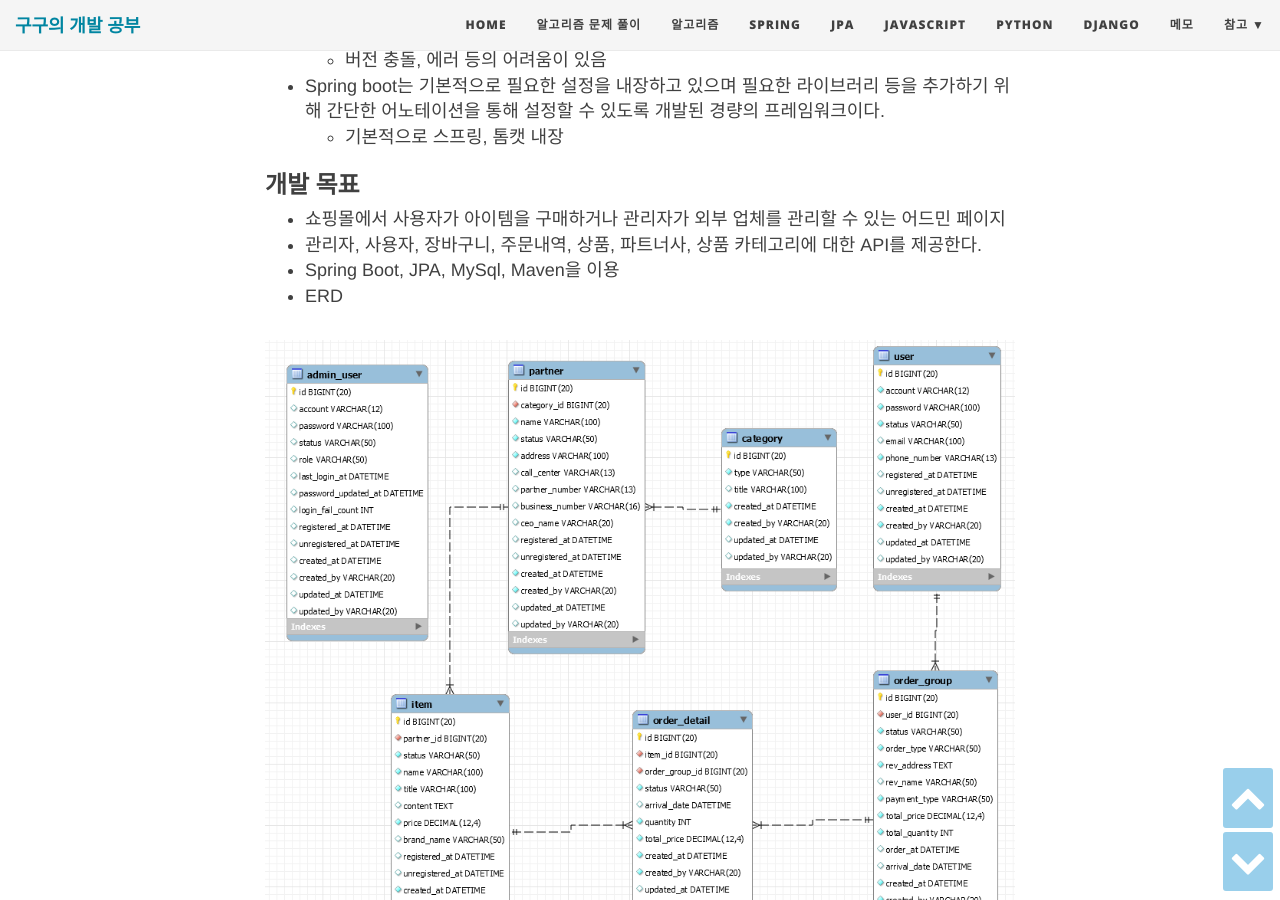
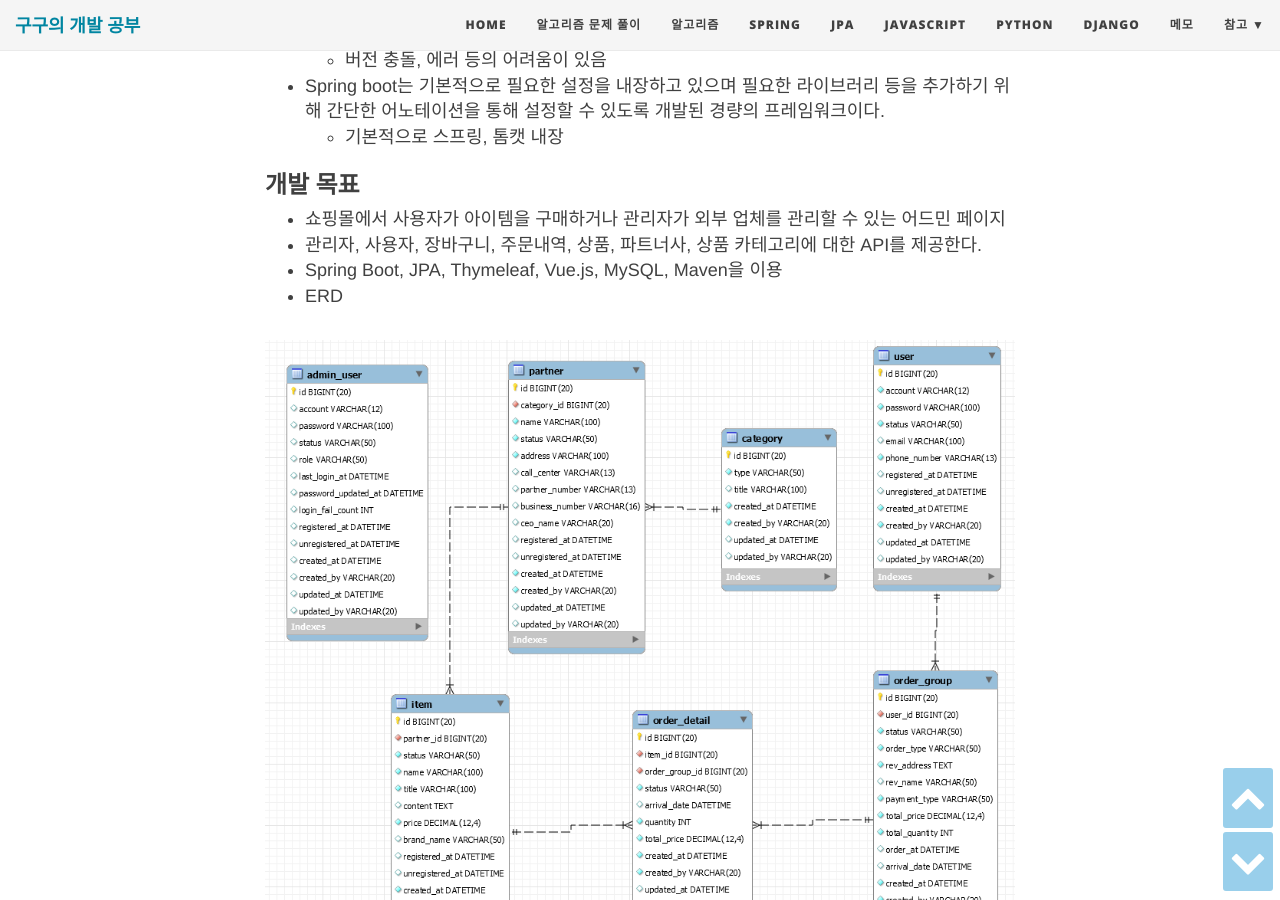
Before and after one commit to lar542/lar542.github.io, a Jekyll site: the page built from _Spring/2019-09-20-Spring1.md, in a window 1280 px wide and 900 px high, scrolled down 873 px. Built offline with Jekyll 4.4.1, drawn with Linux system fonts in a browser that asks for light colours; nearby versions of some CDN libraries; comment, search, counter and statistics services are not loaded.

Commit message:
글자 수정

```diff
--- a/_Spring/2019-09-20-Spring1.md
+++ b/_Spring/2019-09-20-Spring1.md
@@ -24,7 +24,7 @@ bigimg: /img/title_img/201909.jpg
 ### 개발 목표
 * 쇼핑몰에서 사용자가 아이템을 구매하거나 관리자가 외부 업체를 관리할 수 있는 어드민 페이지
 * 관리자, 사용자, 장바구니, 주문내역, 상품, 파트너사, 상품 카테고리에 대한 API를 제공한다.
-* Spring Boot, JPA, MySql, Maven을 이용
+* Spring Boot, JPA, Thymeleaf, Vue.js, MySQL, Maven을 이용
 * ERD
 
 ![어드민 페이지 ERD](/img/post_img/Spring-2019-09-20-1.png)
```
